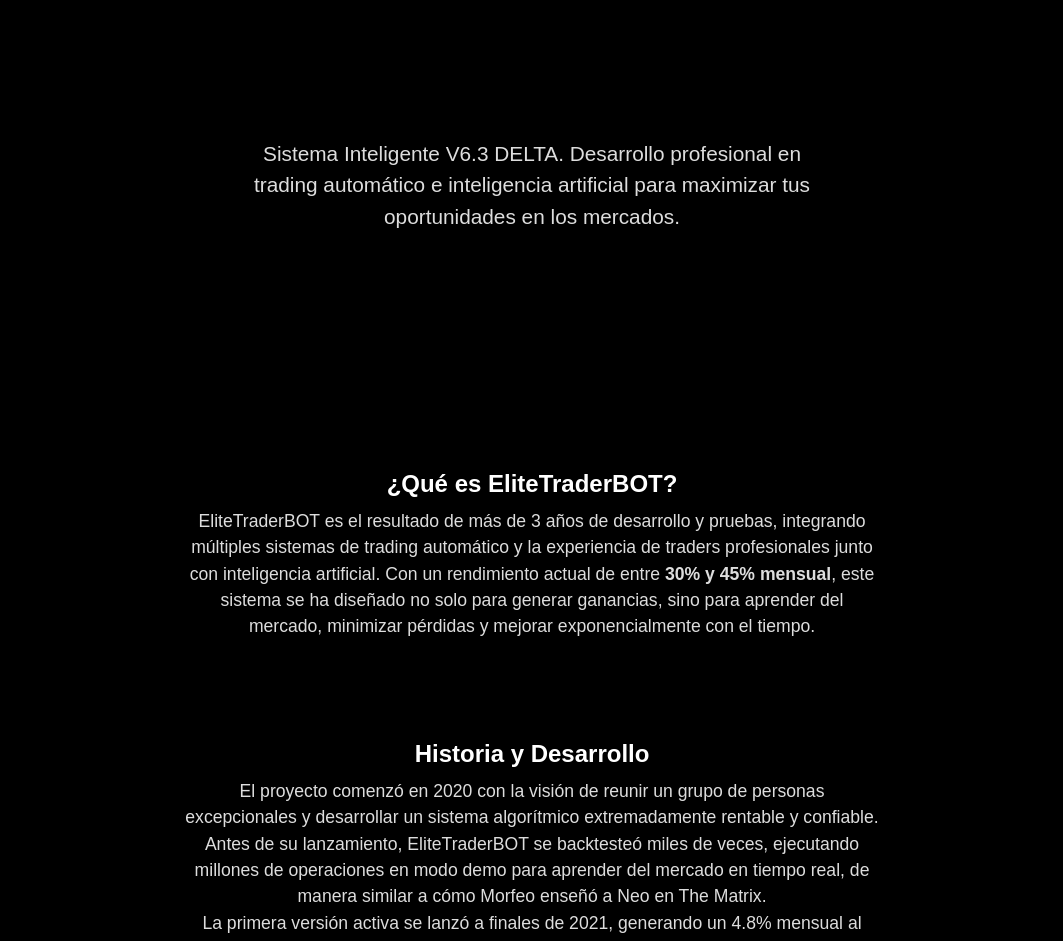
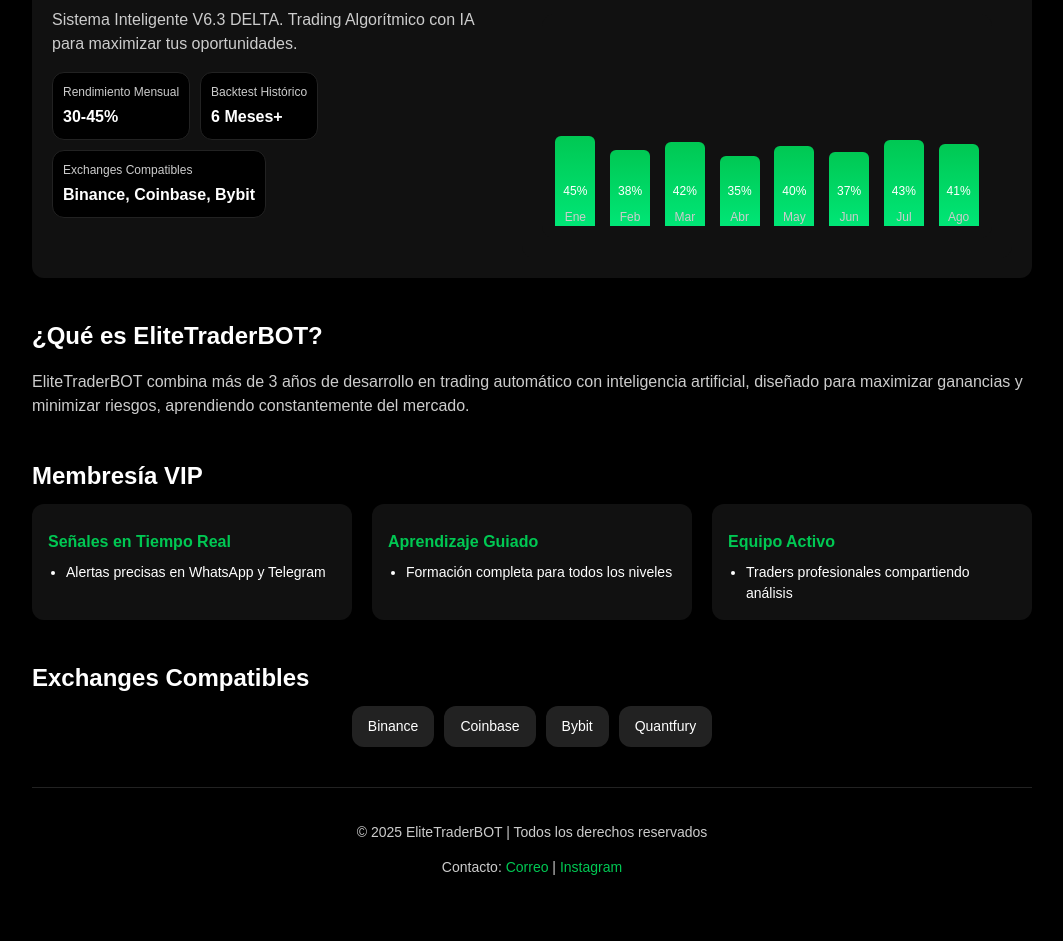
Before and after one commit to optionsignalbotelitetrader-creator/EliteTraderBOT-DELTA-GPT-6.3, a plain HTML site: page index.html in a window 1280 px wide. Shown: the part 150-1091 px from the top of the page, without its empty margins (108-1171 px from the left). Drawn offline with Linux system fonts and the light colour scheme.

Commit message:
Update index.html

```diff
--- a/index.html
+++ b/index.html
@@ -3,154 +3,161 @@
 <head>
 <meta charset="UTF-8">
 <meta name="viewport" content="width=device-width, initial-scale=1.0">
-  <title>EliteTraderBOT - Sistema Inteligente V6.3 DELTA</title>
+<title>EliteTraderBOT V6.3 DELTA — Trading Algorítmico Inteligente</title>
 
 <style>
-    body {
-      margin: 0;
-      font-family: 'Arial', sans-serif;
-      color: #fff;
-      background: #000;
+:root{
+  --bg:#000;
+  --text:#fff;
+  --muted:#ccc;
+  --accent:#00c853;
+  --accent2:#00e676;
+  --card:#111;
+  --radius:12px;
+  --max-w:1000px;
 }
-    section {
-      padding: 40px 20px;
-      text-align: center;
+body{
+  margin:0;
+  font-family:Arial, sans-serif;
+  background:var(--bg);
+  color:var(--text);
+  line-height:1.5;
 }
-    h1, h2, h3 {
-      margin-bottom: 10px;
-      color: #fff;
-    }
-    p {
-      max-width: 700px;
-      margin: auto;
-      line-height: 1.5;
-      font-size: 1.1rem;
-      color: #ddd;
-    }
-    .hero {
-      display: flex;
-      align-items: center;
-      justify-content: center;
-      flex-direction: column;
-      height: 60vh;
-      text-shadow: 0 2px 6px rgba(0,0,0,0.8);
-    }
-    .hero h1 {
-      font-size: 3rem;
-      margin-bottom: 15px;
-    }
-    .hero p {
-      font-size: 1.3rem;
-      max-width: 600px;
-    }
-    .benefits {
-      display: grid;
-      grid-template-columns: repeat(auto-fit, minmax(250px, 1fr));
-      gap: 20px;
-      margin-top: 30px;
-    }
-    .card {
-      border: 1px solid #333;
-      border-radius: 12px;
-      padding: 20px;
-      background: #111;
-    }
-    .card h3 {
-      color: #fff;
-      margin-bottom: 10px;
-    }
-    .card p {
-      color: #bbb;
-      font-size: 1rem;
-    }
-    footer {
-      background: #111;
-      color: #fff;
-      padding: 30px 20px;
-    }
-    footer a {
-      color: #00c853;
-      text-decoration: none;
-      font-weight: bold;
-    }
-    /* Estilo adicional para nota informativa */
-    .info-note {
-      margin-top: 20px;
-      font-style: italic;
-      color: #bbb;
+a{color:var(--accent);text-decoration:none;}
+a:hover{color:var(--accent2);}
+.wrap{max-width:var(--max-w);margin:auto;padding:20px;}
+header{display:flex;justify-content:space-between;align-items:center;flex-wrap:wrap;margin-bottom:20px;}
+.logo{font-weight:bold;font-size:24px;color:var(--text);}
+.contact a{margin-left:12px;}
+section{margin-bottom:40px;}
+h1,h2,h3,h4{margin:10px 0;}
+p{color:var(--muted);}
+.hero{display:flex;flex-wrap:wrap;gap:20px;background:var(--card);padding:20px;border-radius:var(--radius);}
+.hero-left{flex:1;}
+.hero-right{flex:1;min-width:300px;background:var(--card);padding:20px;border-radius:var(--radius);}
+.metrics{display:flex;gap:10px;flex-wrap:wrap;margin-top:10px;}
+.metric{background:var(--bg);padding:10px;border-radius:var(--radius);border:1px solid #222;}
+.metric small{display:block;color:var(--muted);font-size:12px;}
+.metric strong{display:block;font-size:16px;color:#fff;margin-top:4px;}
+
+/* BENEFICIOS VIP */
+.vip-grid{display:grid;grid-template-columns:repeat(auto-fit,minmax(220px,1fr));gap:20px;}
+.vip{background:var(--card);padding:16px;border-radius:var(--radius);}
+.vip h4{color:var(--accent);margin-bottom:8px;}
+.vip ul{margin:0;padding-left:18px;color:var(--text);font-size:14px;}
+
+/* EXCHANGES */
+.exchanges{display:flex;gap:10px;flex-wrap:wrap;justify-content:center;margin-top:10px;}
+.ex-logo{background:#222;padding:10px 16px;border-radius:var(--radius);color:var(--text);font-size:14px;}
+
+/* RESULTADOS BACKTEST */
+.results-chart{display:flex;gap:12px;align-items:flex-end;justify-content:space-around;max-width:800px;margin:auto;height:200px;padding:12px;background:#111;border-radius:var(--radius);}
+.results-chart .bar{width:40px;background:linear-gradient(180deg, var(--accent), var(--accent2));display:flex;flex-direction:column;justify-content:flex-end;align-items:center;border-radius:6px 6px 0 0;position:relative;transition:all 0.5s;}
+.results-chart .bar span{color:#fff;font-size:12px;margin-bottom:4px;}
+.results-chart .bar small{color:var(--muted);font-size:12px;margin-top:4px;}
+
+/* Animación de barras */
+@keyframes growBar{from{height:0;} to{height:var(--bar-height);}}
+.results-chart .bar:nth-child(1){--bar-height:45%;animation:growBar 1s forwards;}
+.results-chart .bar:nth-child(2){--bar-height:38%;animation:growBar 1s forwards;}
+.results-chart .bar:nth-child(3){--bar-height:42%;animation:growBar 1s forwards;}
+.results-chart .bar:nth-child(4){--bar-height:35%;animation:growBar 1s forwards;}
+.results-chart .bar:nth-child(5){--bar-height:40%;animation:growBar 1s forwards;}
+.results-chart .bar:nth-child(6){--bar-height:37%;animation:growBar 1s forwards;}
+.results-chart .bar:nth-child(7){--bar-height:43%;animation:growBar 1s forwards;}
+.results-chart .bar:nth-child(8){--bar-height:41%;animation:growBar 1s forwards;}
+
+/* Footer */
+footer{text-align:center;padding:20px;color:var(--muted);border-top:1px solid #222;font-size:14px;}
+
+/* Responsive */
+@media(max-width:768px){
+  .hero{flex-direction:column;}
+  .hero-right{min-width:auto;}
 }
 </style>
 </head>
 <body>
+<div class="wrap">
+  <!-- HEADER -->
+  <header>
+    <div class="logo">EliteTraderBOT</div>
+    <div class="contact">
+      <span>Contacto:</span>
+      <a href="mailto:optionsignalbotelitetrader@gmail.com">Correo</a>
+      <a href="https://instagram.com/elitetraderbot" target="_blank">Instagram</a>
+    </div>
+  </header>
 
-  <!-- HERO SECTION -->
+  <!-- HERO -->
   <section class="hero">
+    <div class="hero-left">
       <h1>EliteTraderBOT</h1>
-    <p>Sistema Inteligente V6.3 DELTA. Desarrollo profesional en trading automático e inteligencia artificial para maximizar tus oportunidades en los mercados.</p>
-  </section>
-
-  <!-- SOBRE ELITETRADERBOT -->
-  <section id="about">
-    <h2>¿Qué es EliteTraderBOT?</h2>
-    <p>
-      EliteTraderBOT es el resultado de más de 3 años de desarrollo y pruebas, integrando múltiples sistemas de trading automático y la experiencia de traders profesionales junto con inteligencia artificial.
-      Con un rendimiento actual de entre <strong>30% y 45% mensual</strong>, este sistema se ha diseñado no solo para generar ganancias, sino para aprender del mercado, minimizar pérdidas y mejorar exponencialmente con el tiempo.
-    </p>
-  </section>
-
-  <!-- HISTORIA Y DESARROLLO -->
-  <section id="history">
-    <h2>Historia y Desarrollo</h2>
-    <p>
-      El proyecto comenzó en 2020 con la visión de reunir un grupo de personas excepcionales y desarrollar un sistema algorítmico extremadamente rentable y confiable.
-      Antes de su lanzamiento, EliteTraderBOT se backtesteó miles de veces, ejecutando millones de operaciones en modo demo para aprender del mercado en tiempo real, de manera similar a cómo Morfeo enseñó a Neo en The Matrix.
-    </p>
-    <p>
-      La primera versión activa se lanzó a finales de 2021, generando un 4.8% mensual al principio. Desde entonces, el sistema ha mejorado continuamente gracias a su capacidad para gestionar riesgo y beneficio de manera eficiente, aumentando sus resultados a medida que aprende.
-    </p>
-    <p>
-      Actualmente estamos en la versión 6.3, y para la 6.4 planeamos ofrecer una gestión aún más avanzada para los usuarios, con mejores análisis, modos de configuración más precisos, integración de nuevos indicadores de trading y seguimiento de noticias fundamentales y criptomonedas emergentes, incluyendo meme coins.
-      Cada actualización no solo hace al bot más experto, sino que refleja la disciplina, el esfuerzo y la constancia que ha requerido desarrollar una herramienta tan poderosa.
-    </p>
-    <p class="info-note">
-      Nota: Esta página tiene carácter previo e informativo. Para conocer más detalles sobre el proyecto y el funcionamiento actual de EliteTraderBOT, por favor contacta directamente con nuestro equipo vía correo o Instagram.
-    </p>
-  </section>
-
-  <!-- BENEFICIOS VIP -->
-  <section id="vip">
-    <h2>Beneficios de la Membresía VIP</h2>
-    <p>
-      Al contactar con nosotros, tendrás acceso a información exclusiva, formación completa desde principiantes hasta traders avanzados, y la posibilidad de integrarte en canales de análisis profesional.
-    </p>
-    <div class="benefits">
-      <div class="card">
-        <h3>Señales en Tiempo Real</h3>
-        <p>Recibe alertas precisas en tus grupos privados de WhatsApp y Telegram las 24 horas.</p>
+      <p>Sistema Inteligente V6.3 DELTA. Trading Algorítmico con IA para maximizar tus oportunidades.</p>
+      <div class="metrics">
+        <div class="metric"><small>Rendimiento Mensual</small><strong>30-45%</strong></div>
+        <div class="metric"><small>Backtest Histórico</small><strong>6 Meses+</strong></div>
+        <div class="metric"><small>Exchanges Compatibles</small><strong>Binance, Coinbase, Bybit</strong></div>
       </div>
-      <div class="card">
-        <h3>Aprendizaje Guiado</h3>
-        <p>Formación completa desde fundamentos hasta estrategias avanzadas de trading algorítmico.</p>
     </div>
-      <div class="card">
-        <h3>Equipo Activo</h3>
-        <p>Traders profesionales compartiendo análisis y oportunidades cada día.</p>
+    <div class="hero-right">
+      <h3>Backtest Visual</h3>
+      <div class="results-chart">
+        <div class="bar"><span>45%</span><small>Ene</small></div>
+        <div class="bar"><span>38%</span><small>Feb</small></div>
+        <div class="bar"><span>42%</span><small>Mar</small></div>
+        <div class="bar"><span>35%</span><small>Abr</small></div>
+        <div class="bar"><span>40%</span><small>May</small></div>
+        <div class="bar"><span>37%</span><small>Jun</small></div>
+        <div class="bar"><span>43%</span><small>Jul</small></div>
+        <div class="bar"><span>41%</span><small>Ago</small></div>
       </div>
     </div>
   </section>
 
-  <!-- COMPATIBILIDAD -->
-  <section id="exchanges">
-    <h2>Compatible con Principales Exchanges</h2>
-    <p>EliteTraderBOT funciona en Binance, Coinbase, Bybit, Quantfury y se expande a más plataformas.</p>
+  <!-- SOBRE -->
+  <section>
+    <h2>¿Qué es EliteTraderBOT?</h2>
+    <p>
+      EliteTraderBOT combina más de 3 años de desarrollo en trading automático con inteligencia artificial, diseñado para maximizar ganancias y minimizar riesgos, aprendiendo constantemente del mercado.
+    </p>
+  </section>
+
+  <!-- VIP -->
+  <section>
+    <h2>Membresía VIP</h2>
+    <div class="vip-grid">
+      <div class="vip">
+        <h4>Señales en Tiempo Real</h4>
+        <ul><li>Alertas precisas en WhatsApp y Telegram</li></ul>
+      </div>
+      <div class="vip">
+        <h4>Aprendizaje Guiado</h4>
+        <ul><li>Formación completa para todos los niveles</li></ul>
+      </div>
+      <div class="vip">
+        <h4>Equipo Activo</h4>
+        <ul><li>Traders profesionales compartiendo análisis</li></ul>
+      </div>
+    </div>
+  </section>
+
+  <!-- Exchanges -->
+  <section>
+    <h2>Exchanges Compatibles</h2>
+    <div class="exchanges">
+      <div class="ex-logo">Binance</div>
+      <div class="ex-logo">Coinbase</div>
+      <div class="ex-logo">Bybit</div>
+      <div class="ex-logo">Quantfury</div>
+    </div>
   </section>
 
   <!-- FOOTER -->
   <footer>
     <p>© 2025 EliteTraderBOT | Todos los derechos reservados</p>
-    <p>Correo: <a href="mailto:optionsignalbotelitetrader@gmail.com">optionsignalbotelitetrader@gmail.com</a></p>
-    <p>Síguenos en Instagram: <a href="https://instagram.com/theelitegrow" target="_blank">@EliteTraderBOT</a></p>
+    <p>Contacto: <a href="mailto:optionsignalbotelitetrader@gmail.com">Correo</a> | <a href="https://instagram.com/elitetraderbot" target="_blank">Instagram</a></p>
   </footer>
-
+</div>
 </body>
 </html>
```
Lines whose indentation alone changed are shown as unchanged.
